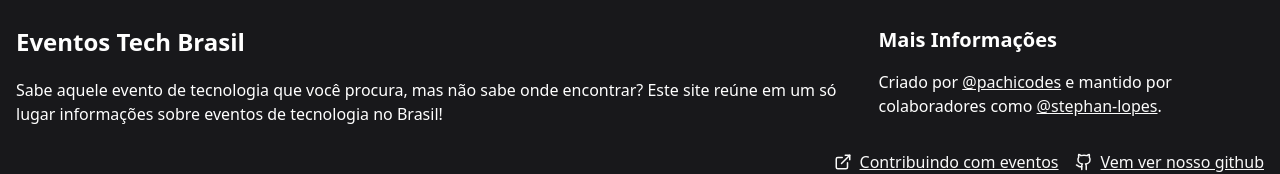
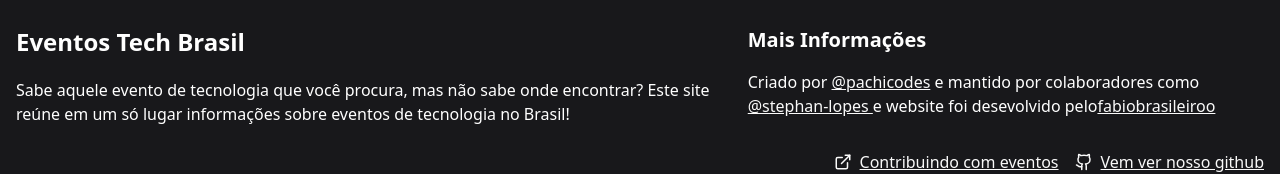
Before and after one commit to fabiobrasileiroo/agenda-tech-brasil-site, a Next.js app: page / in a window 1280 px wide. Shown: the part 310-484 px from the top of the page. Built offline with nearby package versions, Linux system fonts and the light colour scheme; no server answers.

Commit message:
feat: add colaboradores

```diff
--- a/src/app/page.tsx
+++ b/src/app/page.tsx
@@ -158,7 +158,11 @@ export default function Home() {
             <div className="flex flex-col items-center md:items-start">
               <h3 className="text-xl font-semibold">Mais Informações</h3>
               <p className="mt-4">
-                Criado por <a href="https://github.com/pachicodes" className="text-primary underline">@pachicodes</a> e mantido por colaboradores como <a href="https://github.com/stephan-lopes" className="text-primary underline">@stephan-lopes</a>.
+                Criado por <a href="https://github.com/pachicodes" className="text-primary underline">@pachicodes</a> e mantido por colaboradores como <a href="https://github.com/stephan-lopes" className="text-primary underline">@stephan-lopes </a>
+                e website foi desevolvido pelo
+                <a href="https://github.com/fabiobrasileiroo" className="text-primary underline">
+                  fabiobrasileiroo
+                </a>
               </p>
             </div>
           </div>
```
